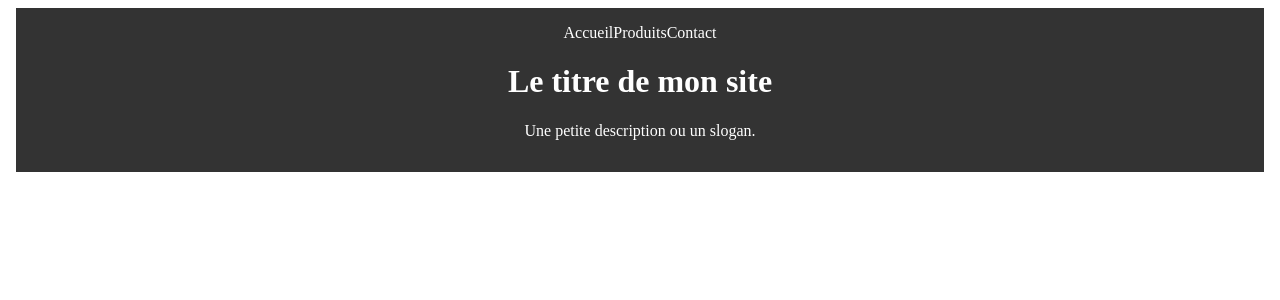
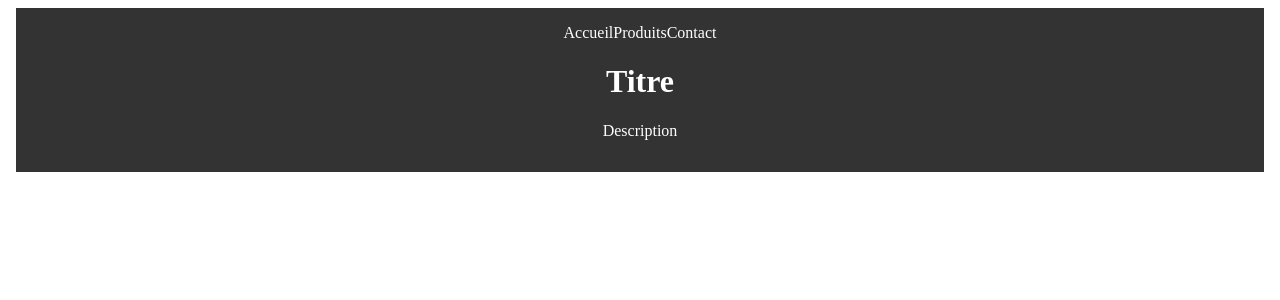
Before and after one commit to LucasAliasElvennope/Test-Angular, an Angular app: page / in a window 1280 px wide. Shown: the top 300 px of the page. Built offline with nearby package versions, Linux system fonts and the light colour scheme.

Commit message:
feat : changing title and paragraph

```diff
--- a/src/app/header/header.component.html
+++ b/src/app/header/header.component.html
@@ -4,6 +4,6 @@
       <a routerLink="/produits">Produits</a>
       <a routerLink="/contact">Contact</a>
     </nav>
-    <h1>Le titre de mon site</h1>
-    <p>Une petite description ou un slogan.</p>
+    <h1>Titre</h1>
+    <p>Description</p>
 </header>
```
